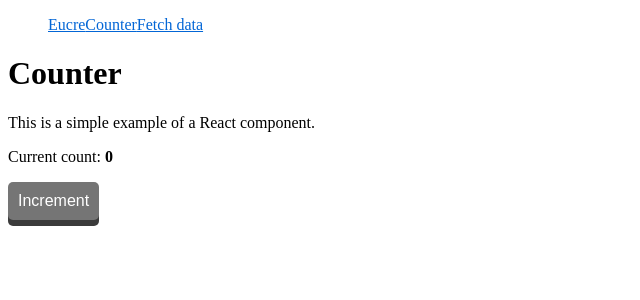
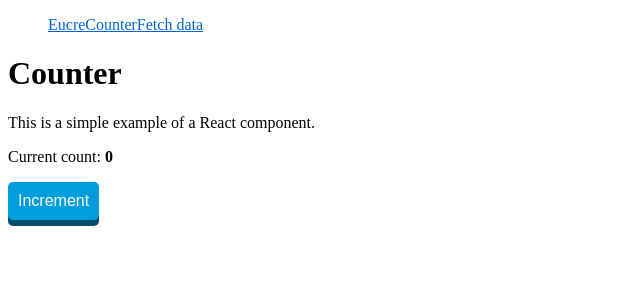
Before and after one commit to frogsbreath-games/eucre, a React app in the folder Eucre/Client/: page /counter in a window 1280 px wide. Shown: the top 300 px of the page, without its empty margins (0-640 px from the left). Built offline with nearby package versions, Linux system fonts and the light colour scheme.

Commit message:
variant support added to button ui component

```diff
--- a/Eucre/Client/src/components/Counter.tsx
+++ b/Eucre/Client/src/components/Counter.tsx
@@ -1,6 +1,7 @@
 import * as React from "react";
 import { connect } from "react-redux";
 import { RouteComponentProps } from "react-router";
+import { formatDiagnosticsWithColorAndContext } from "typescript";
 import { ApplicationState } from "../store";
 import * as CounterStore from "../store/Counter";
 import { Button } from "../ui";
@@ -22,6 +23,7 @@ class Counter extends React.PureComponent<CounterProps> {
         </p>
 
         <Button
+          variant="blue"
           type="button"
           onClick={() => {
             this.props.increment();
--- a/Eucre/Client/src/ui/Button/Button.module.css
+++ b/Eucre/Client/src/ui/Button/Button.module.css
@@ -14,7 +14,7 @@
   --dark-green: #234d36;
 }
 
-.button {
+.greyButton {
   display: inline-block;
   padding: 10px 10px;
   font-size: 16px;
@@ -29,15 +29,44 @@
   box-shadow: 0 6px var(--black);
 }
 
-.button:disabled {
+.greyButton:disabled {
   opacity: 0.6;
   cursor: not-allowed;
 }
 
-.button:hover {
+.greyButton:hover {
   filter: brightness(110%);
 }
 
-.button:active {
+.greyButton:active {
   transform: translateY(4px);
 }
+
+.blueButton {
+  composes: greyButton;
+  background-color: var(--blue);
+  box-shadow: 0 6px var(--dark-blue);
+}
+
+.blueButton:active {
+  box-shadow: 0 3px var(--dark-blue);
+}
+
+.greenButton {
+  composes: greyButton;
+  background-color: var(--green);
+  box-shadow: 0 6px var(--dark-green);
+}
+
+.greenButton:active {
+  box-shadow: 0 3px var(--dark-green);
+}
+.redButton {
+  composes: greyButton;
+  background-color: var(--red);
+  box-shadow: 0 6px var(--dark-red);
+}
+
+.redButton:active {
+  box-shadow: 0 3px var(--dark-red);
+}
--- a/Eucre/Client/src/ui/Button/Button.tsx
+++ b/Eucre/Client/src/ui/Button/Button.tsx
@@ -1,13 +1,20 @@
 import * as React from "react";
 import styles from "./Button.module.css";
 
-const Button: React.FC<React.ButtonHTMLAttributes<HTMLButtonElement>> = ({
-  children,
-  ...props
-}) => (
-  <button className={styles.button} {...props}>
+type Color = "red" | "blue" | "green" | "grey";
+
+interface IProps extends React.ButtonHTMLAttributes<HTMLButtonElement> {
+  variant?: Color;
+}
+
+const Button: React.FC<IProps> = ({ variant, children, ...props }) => (
+  <button className={styles[variant + "Button"]} {...props}>
     {children}
   </button>
 );
 
 export default Button;
+
+Button.defaultProps = {
+  variant: "grey",
+};
```
